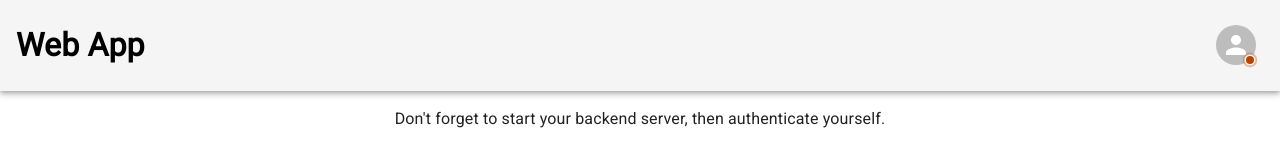
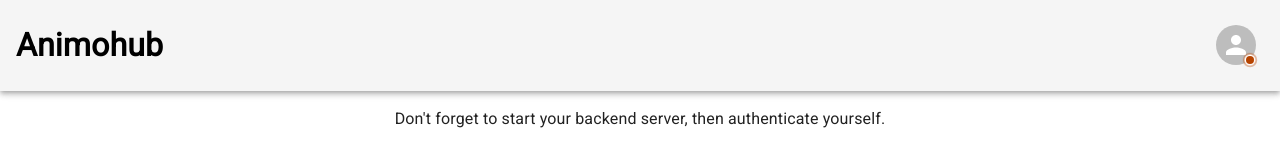
Before and after one commit to alyssaabalos/animohub-local, a React (Create React App) app in the folder client/: page / in a window 1280 px wide. Shown: the top 160 px of the page. Built offline with nearby package versions, Linux system fonts and the light colour scheme; no server answers.

Commit message:
updated header name

```diff
--- a/client/src/components/Header.js
+++ b/client/src/components/Header.js
@@ -44,7 +44,7 @@ export default function Header() {
 
   return (
     <AppBar className='header' position='static'>
-      <h1>Web App</h1>
+      <h1>Animohub</h1>
 
       <IconButton onClick={openPopover}>
         <OnlineIndicator online={isLoggedIn}>
```
